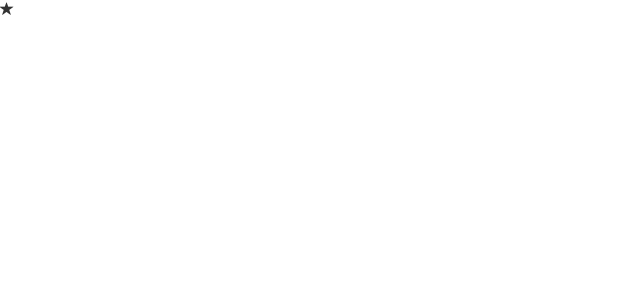
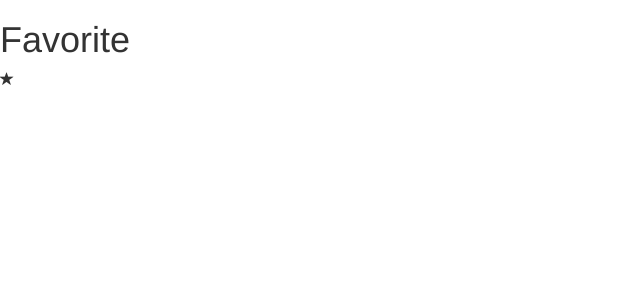
Before and after one commit to stephenyoon84/reusableComponents-angular, an Angular app: page / in a window 1280 px wide. Shown: the top 300 px of the page, without its empty margins (0-640 px from the left). Built offline with nearby package versions, Linux system fonts and the light colour scheme.

Commit message:
favorite

```diff
--- a/src/app/app.component.html
+++ b/src/app/app.component.html
@@ -1,2 +1,2 @@
-
+<h1>Favorite</h1>
 <favorite [isFavorite]="post.isFavorite" (change)="onFavoriteChanged($event)"></favorite>
```
